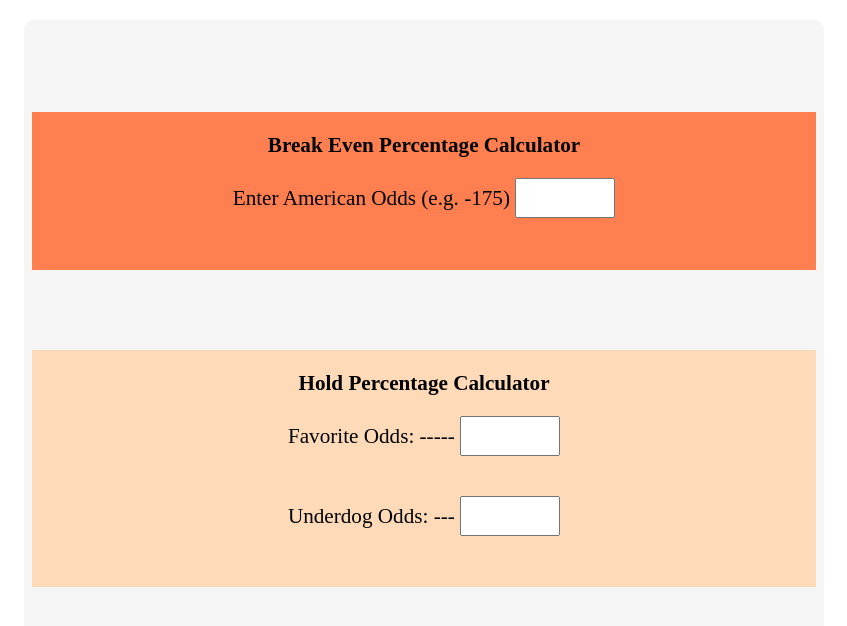
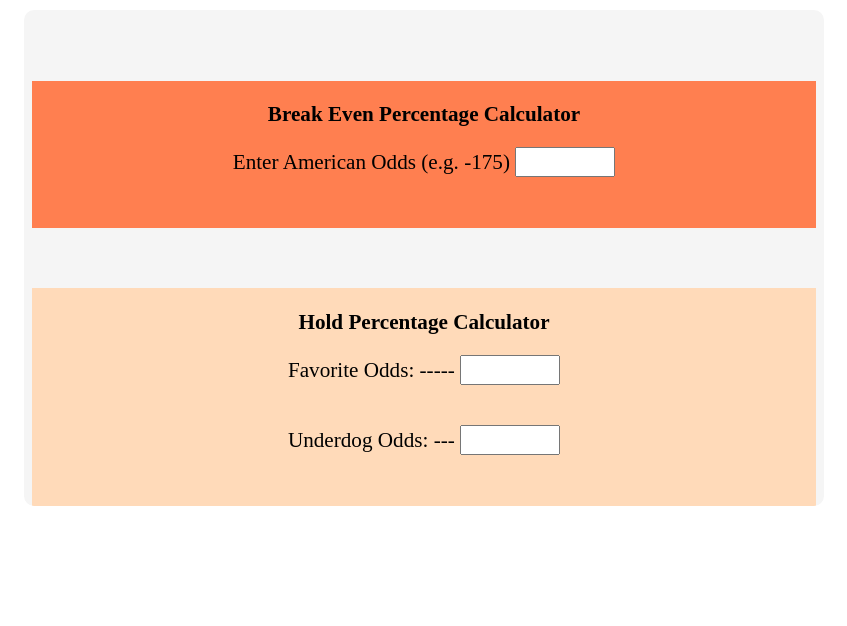
Before and after one commit to mcloughman/sports-betting-calculator, a plain HTML site: page index.html in a window 1280 px wide. Shown: the whole page, without its empty margins (216-1063 px from the left). Drawn offline with Linux system fonts and the light colour scheme.

Commit message:
Update css to ensure usability for smaller screens

```diff
--- a/index.html
+++ b/index.html
@@ -9,7 +9,7 @@
 </head>
 
 <body>
-    <div class="container">
+    <div class="container" style="overflow-y:scroll;">
         <div class="break-even-container">
             <h2>Break Even Percentage Calculator</h2>
             <label for="be">Enter American Odds (e.g. -175)</label>
--- a/style.css
+++ b/style.css
@@ -5,24 +5,22 @@
 }
 
 .container {
-  padding-top: 2em;
-  height: 100vh;
+  padding-top: 1em;
   text-align: center;
-  margin: 20px auto;
+  margin: 10px auto;
   background-color: whitesmoke;
   min-width: 300px;
   max-width: 800px;
   display: flex;
   flex-direction: column;
   flex-wrap: wrap;
-
-  gap: 30px;
+  gap: 10px;
   border-radius: 10px;
 }
 
 input {
   margin: 20px 0;
-  height: 40px;
+  height: 20px;
   width: 100px;
 }
 .percent {
@@ -46,3 +44,8 @@ input {
 .hold-container {
   background-color: peachpuff;
 }
+@media (min-width: 340px) {
+  input {
+    height: 30px;
+  }
+}
```
